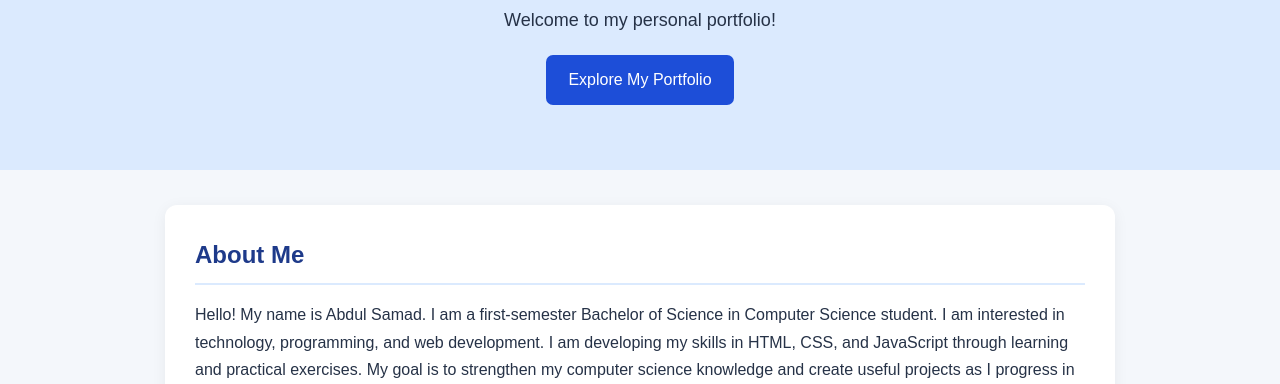
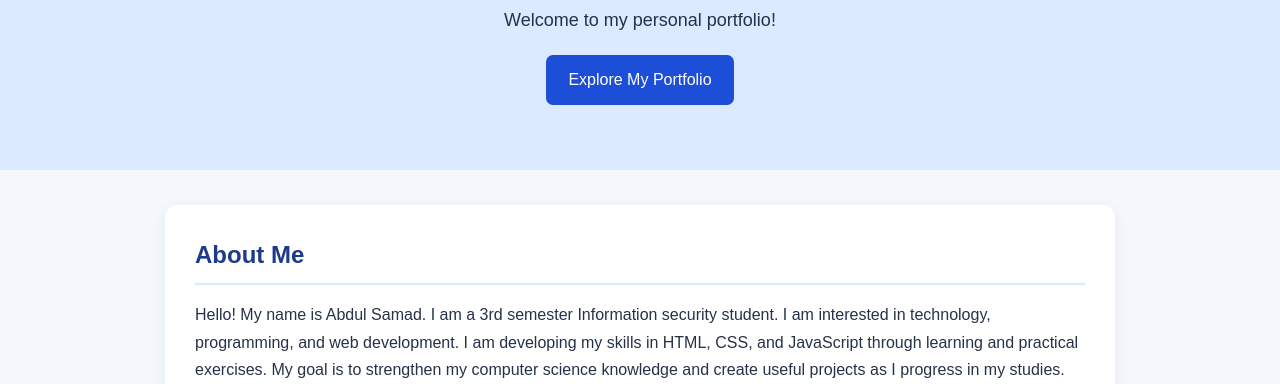
Before and after one commit to ahmerk307-source/samad.github.io, a plain HTML site: page index.html in a window 1280 px wide. Shown: the part 416-800 px from the top of the page. Drawn offline with Linux system fonts and the light colour scheme.

Commit message:
Update personal portfolio

```diff
--- a/index.html
+++ b/index.html
@@ -210,8 +210,7 @@
       <h2>About Me</h2>
 
       <p>
-        Hello! My name is Abdul Samad. I am a first-semester
-        Bachelor of Science in Computer Science student.
+        Hello! My name is Abdul Samad. I am a 3rd semester Information security student.
         I am interested in technology, programming, and
         web development. I am developing my skills in HTML,
         CSS, and JavaScript through learning and practical
```
